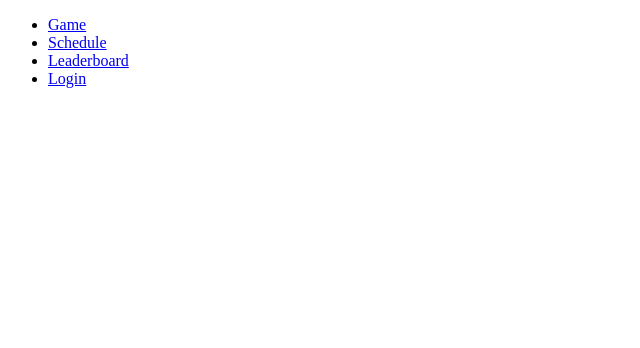
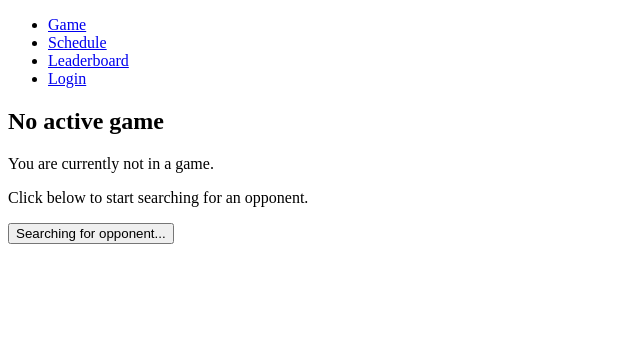
Before and after one commit to Davidxdydz/3bir, a Flask app: template templates/game_states/inactive.html in a window 1280 px wide. Shown: the top 348 px of the page, without its empty margins (0-640 px from the left). Run offline with Flask 3, Linux system fonts and the light colour scheme; the template is opened without the code that fills it, so the values that code supplies are empty.

Commit message:
basic inactive and searching page [WIP]

```diff
--- a/templates/game_states/inactive.html
+++ b/templates/game_states/inactive.html
@@ -2,4 +2,14 @@
 
 
 {% block content %}
+
+<div class="game-container">
+    <h2>No active game</h2>
+    <p>You are currently not in a game.</p>
+    <p>Click below to start searching for an opponent.</p>
+    <form method="POST" action="/game">
+        <button type="submit" name="start_search" class="btn-search">Searching for opponent...</button>
+    </form>
+</div>
+
 {% endblock %}
```
Also changed, not shown: templates/game_states/searching.html (+12 -0 lines).
